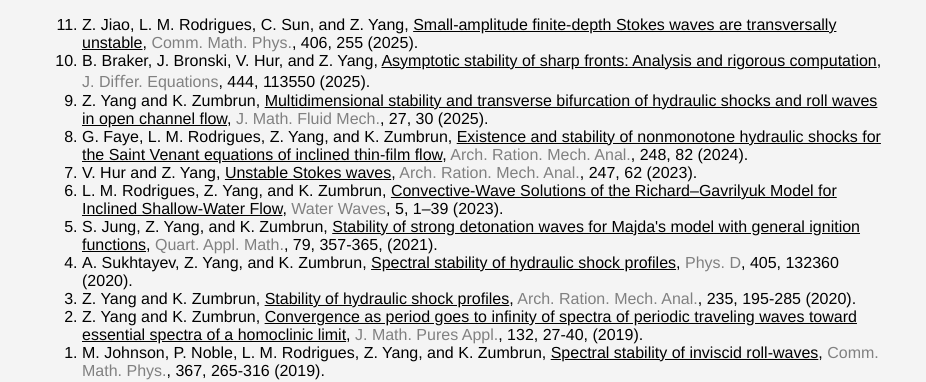
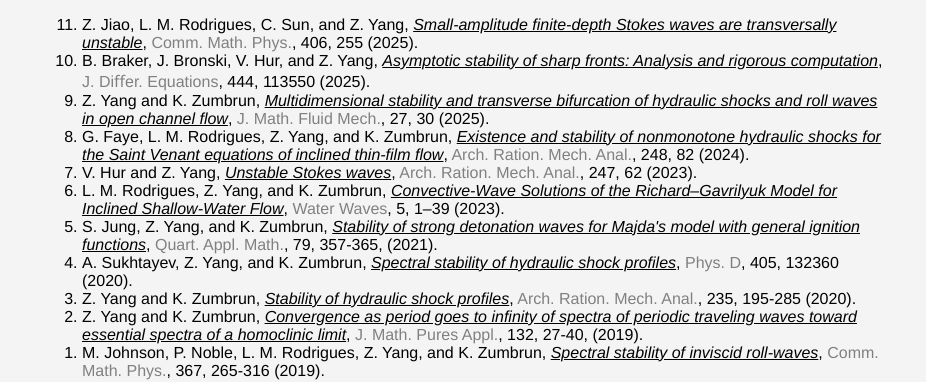
Before and after one commit to zyang-pde/zyang-pde.github.io, a plain HTML site: page research.html in a window 1280 px wide. Shown: the part 418-800 px from the top of the page, without its empty margins (176-1102 px from the left). Drawn offline with Linux system fonts and the light colour scheme.

Commit message:
Update research.html

```diff
--- a/research.html
+++ b/research.html
@@ -59,22 +59,22 @@ Beijing China<span> </span></b></span></h4>
 <li>Z. Yang, <i><a href="https://arxiv.org/abs/2109.12101"><span class="s4">An alternative proof of modulation instability of Stokes waves in deep water</span></a></i>, preprint.</li>
  </ol>
 </div>
- <div class="box-2">
+<div class="box-2">
    <header>
     <h3>Publications:</h3>
    </header>
    <ol reversed>
-    <li>Z. Jiao, L. M. Rodrigues, C. Sun, and Z. Yang, <a href="https://link.springer.com/article/10.1007/s00220-025-05428-w"><span class="s4">Small-amplitude finite-depth Stokes waves are transversally unstable</span></a>, <span class="bolder" style="color:gray;">Comm. Math. Phys.</span>, 406, 255 (2025). </li>
-    <li>B. Braker, J. Bronski, V. Hur, and Z. Yang, <a href="https://www.sciencedirect.com/science/article/pii/S0022039625005777"><span class="s4">Asymptotic stability of sharp fronts: Analysis and rigorous computation</span></a>, <span class="bolder" style="color:gray;">J. Diﬀer. Equations</span>, 444, 113550 (2025). </li>
-    <li>Z. Yang and K. Zumbrun, <a href="https://link.springer.com/article/10.1007/s00021-025-00928-0"><span class="s4">Multidimensional stability and transverse bifurcation of hydraulic shocks and roll waves in open channel flow</span></a>, <span class="bolder" style="color:gray;">J. Math. Fluid Mech.</span>, 27, 30 (2025). </li>
-   <li>G. Faye, L. M. Rodrigues, Z. Yang, and K. Zumbrun, <a href="https://doi.org/10.1007/s00205-024-02033-4"><span class="s4">Existence and stability of nonmonotone hydraulic shocks for the Saint Venant equations of inclined thin-film flow</span></a>, <span class="bolder" style="color:gray;">Arch. Ration. Mech. Anal.</span>, 248, 82 (2024).</li>
-<li>V. Hur and Z. Yang, <a href="https://doi.org/10.1007/s00205-023-01889-2" ><span class="s4">Unstable Stokes waves</span></a>, <span class="bolder" style="color:gray;">Arch. Ration. Mech. Anal.</span>, 247, 62 (2023). </li>
-<li>L. M. Rodrigues, Z. Yang, and K. Zumbrun, <a href="https://link.springer.com/article/10.1007/s42286-022-00072-6" ><span class="s4">Convective-Wave Solutions of the Richard–Gavrilyuk Model for Inclined Shallow-Water Flow</span></a>, <span class="bolder" style="color:gray;">Water Waves</span>, 5, 1–39 (2023). </li>
-<li> S. Jung, Z. Yang, and K. Zumbrun, <a href="https://doi.org/10.1090/qam/1582" ><span class="s4">Stability of strong detonation waves for Majda's model with general ignition functions</span></a>, <span class="bolder" style="color:gray;">Quart. Appl. Math.</span>, 79, 357-365, (2021). </li>
-<li>A. Sukhtayev, Z. Yang, and K. Zumbrun, <a href="https://doi.org/10.1016/j.physd.2020.132360" ><span class="s4">Spectral stability of hydraulic shock profiles</span></a>, <span class="bolder" style="color:gray;">Phys. D</span>, 405, 132360 (2020). </li>
-<li>Z. Yang and K. Zumbrun, <a href="https://doi.org/10.1007/s00205-019-01422-4" ><span class="s4">Stability of hydraulic shock profiles</span></a>, <span class="bolder" style="color:gray;">Arch. Ration. Mech. Anal.</span>, 235, 195-285 (2020). </li>
-<li>Z. Yang and K. Zumbrun, <a href="https://doi.org/10.1016/j.matpur.2019.09.013" ><span class="s4">Convergence as period goes to infinity of spectra of periodic traveling waves toward essential spectra of a homoclinic limit</span></a>, <span class="bolder" style="color:gray;">J. Math. Pures Appl.</span>, 132, 27-40, (2019). </li>
-<li>M. Johnson, P. Noble, L. M. Rodrigues, Z. Yang, and K. Zumbrun, <a href="https://doi.org/10.1007/s00220-018-3277-7" ><span class="s4"> Spectral stability of inviscid roll-waves</span></a>, <span class="bolder" style="color:gray;">Comm. Math. Phys.</span>, 367, 265-316 (2019). </li>
+    <li>Z. Jiao, L. M. Rodrigues, C. Sun, and Z. Yang, <i><a href="https://link.springer.com/article/10.1007/s00220-025-05428-w"><span class="s4">Small-amplitude finite-depth Stokes waves are transversally unstable</span></a></i>, <span class="bolder" style="color:gray;">Comm. Math. Phys.</span>, 406, 255 (2025). </li>
+    <li>B. Braker, J. Bronski, V. Hur, and Z. Yang, <i><a href="https://www.sciencedirect.com/science/article/pii/S0022039625005777"><span class="s4">Asymptotic stability of sharp fronts: Analysis and rigorous computation</span></a></i>, <span class="bolder" style="color:gray;">J. Diﬀer. Equations</span>, 444, 113550 (2025). </li>
+    <li>Z. Yang and K. Zumbrun, <i><a href="https://link.springer.com/article/10.1007/s00021-025-00928-0"><span class="s4">Multidimensional stability and transverse bifurcation of hydraulic shocks and roll waves in open channel flow</span></a></i>, <span class="bolder" style="color:gray;">J. Math. Fluid Mech.</span>, 27, 30 (2025). </li>
+   <li>G. Faye, L. M. Rodrigues, Z. Yang, and K. Zumbrun, <i><a href="https://doi.org/10.1007/s00205-024-02033-4"><span class="s4">Existence and stability of nonmonotone hydraulic shocks for the Saint Venant equations of inclined thin-film flow</span></a></i>, <span class="bolder" style="color:gray;">Arch. Ration. Mech. Anal.</span>, 248, 82 (2024).</li>
+<li>V. Hur and Z. Yang, <i><a href="https://doi.org/10.1007/s00205-023-01889-2" ><span class="s4">Unstable Stokes waves</span></a></i>, <span class="bolder" style="color:gray;">Arch. Ration. Mech. Anal.</span>, 247, 62 (2023). </li>
+<li>L. M. Rodrigues, Z. Yang, and K. Zumbrun, <i><a href="https://link.springer.com/article/10.1007/s42286-022-00072-6" ><span class="s4">Convective-Wave Solutions of the Richard–Gavrilyuk Model for Inclined Shallow-Water Flow</span></a></i>, <span class="bolder" style="color:gray;">Water Waves</span>, 5, 1–39 (2023). </li>
+<li> S. Jung, Z. Yang, and K. Zumbrun, <i><a href="https://doi.org/10.1090/qam/1582" ><span class="s4">Stability of strong detonation waves for Majda's model with general ignition functions</span></a></i>, <span class="bolder" style="color:gray;">Quart. Appl. Math.</span>, 79, 357-365, (2021). </li>
+<li>A. Sukhtayev, Z. Yang, and K. Zumbrun, <i><a href="https://doi.org/10.1016/j.physd.2020.132360" ><span class="s4">Spectral stability of hydraulic shock profiles</span></a></i>, <span class="bolder" style="color:gray;">Phys. D</span>, 405, 132360 (2020). </li>
+<li>Z. Yang and K. Zumbrun, <i><a href="https://doi.org/10.1007/s00205-019-01422-4" ><span class="s4">Stability of hydraulic shock profiles</span></a></i>, <span class="bolder" style="color:gray;">Arch. Ration. Mech. Anal.</span>, 235, 195-285 (2020). </li>
+<li>Z. Yang and K. Zumbrun, <i><a href="https://doi.org/10.1016/j.matpur.2019.09.013" ><span class="s4">Convergence as period goes to infinity of spectra of periodic traveling waves toward essential spectra of a homoclinic limit</span></a></i>, <span class="bolder" style="color:gray;">J. Math. Pures Appl.</span>, 132, 27-40, (2019). </li>
+<li>M. Johnson, P. Noble, L. M. Rodrigues, Z. Yang, and K. Zumbrun, <i><a href="https://doi.org/10.1007/s00220-018-3277-7" ><span class="s4">Spectral stability of inviscid roll-waves</span></a></i>, <span class="bolder" style="color:gray;">Comm. Math. Phys.</span>, 367, 265-316 (2019). </li>
  </ol>
 </div>
 <div class="box-2">
```
